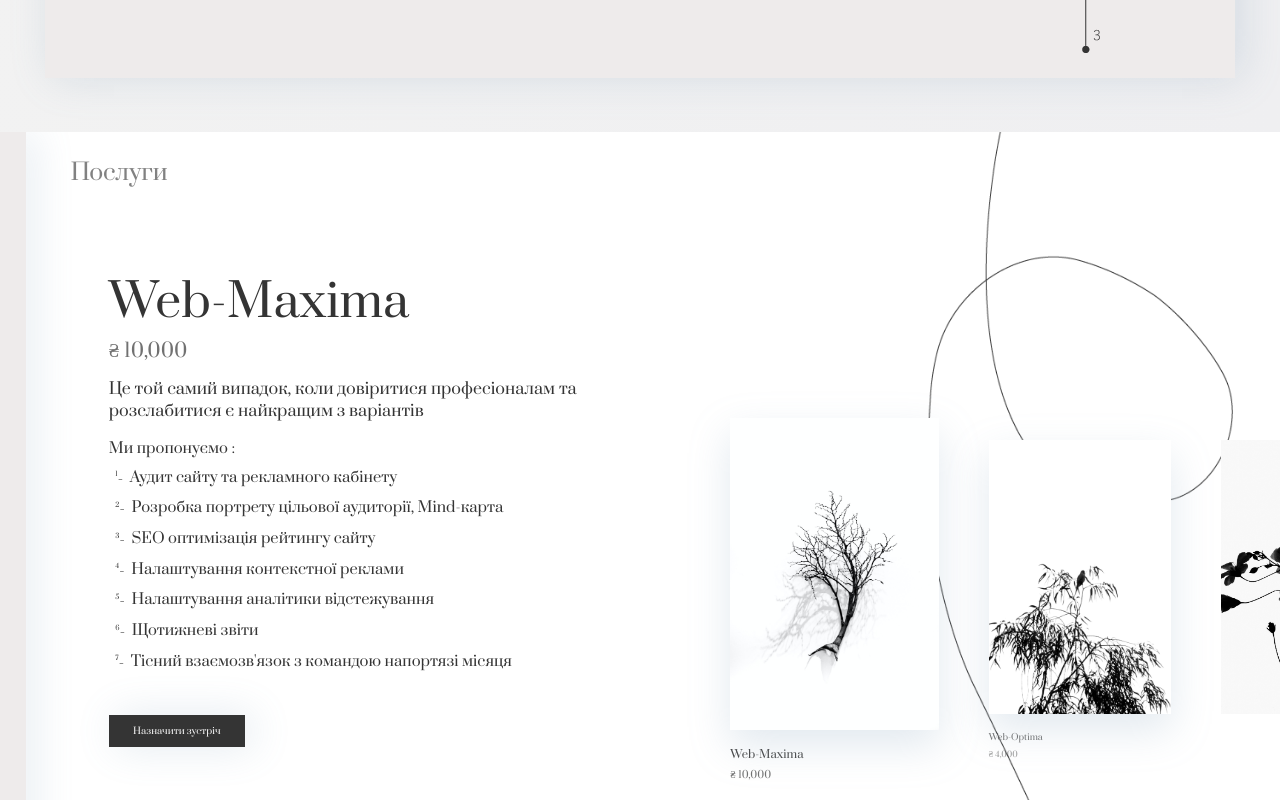
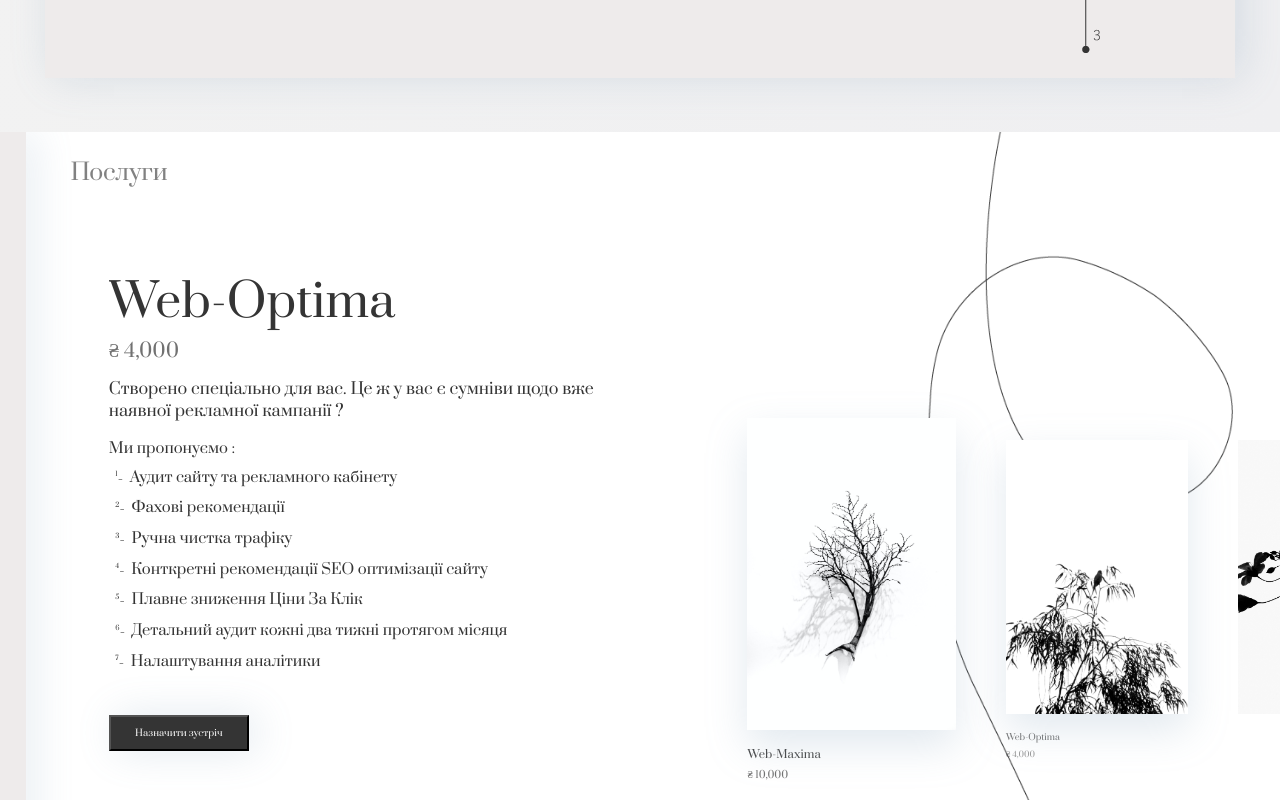
Before and after one commit to 3DMaX123/fma, a React (Create React App) app: page / in a window 1280 px wide. Shown: the part 880-1680 px from the top of the page. Built offline with nearby package versions, Linux system fonts and the light colour scheme; a web font is replaced by a local one.

Commit message:
animation in progress

```diff
--- a/src/App.css
+++ b/src/App.css
@@ -85,14 +85,16 @@
   }
 
 
-  @keyframes slideUp {
-    0% {transform: translateY(2.083vw);}
-    100% {transform: translateY(0);opacity:1;}
+  .animationDiv{
+    overflow: hidden;
   }
 
-  @keyframes slideDown {
-      0% {transform: translateY(-2.083vw);}
-      100% {transform: translateY(0);opacity:1;}
+  .animSlideUp{
+    animation: slideUp .8s ease both;
+  }
+
+  .animSlideDown{
+    animation: slideDown .7s ease both;
   }
 
 
--- a/src/container/Price/Price.css
+++ b/src/container/Price/Price.css
@@ -66,6 +66,15 @@
 }
 
 .ProductDescription{
+    font-family: var(--font-main);
+    font-style: normal;
+    font-weight: 400;
+    font-size: 1.25vw;
+
+    color: var(--color-black);
+}
+
+.ProductDescriptionBR{
     font-family: var(--font-main);
     font-style: normal;
     font-weight: 400;
@@ -175,11 +184,20 @@
     height: 100%;
 }
 
-.Web-Maxima{
+.Web-Maxima,
+.Web-Optima{
     display: flex;
     justify-content: center;
     margin-right: 3.9vw;
     flex-direction: column;
+}
+
+.Text-Web-Maxima,
+.Text-Web-Optima{
+    display: flex;
+    justify-content: center;
+    flex-direction: column;
+    align-items: flex-start;
 }
 
 .Web-Maxima img{
@@ -297,3 +315,113 @@
     color: var(--color-white);
     margin-top: 0.42vw;
 }
+
+/* A LOT OF KEY FRAMES !!!!!!*/
+
+.NameDiv{
+    animation: slideLeftName 1.4s ease-in-out both;
+}
+
+.NameDiv p{
+    white-space: nowrap;
+}
+
+.PriceDiv{
+    animation: slideLeftPrice .3s ease-in-out both;
+    animation-delay: .4s;
+}
+
+.PriceDiv p{
+    white-space: nowrap;
+}
+
+.DescriptionDiv{
+    animation: slideLeftDescription 1s ease-in-out both;
+    animation-delay: .6s;
+}
+
+.DescriptionDiv p{
+    white-space: nowrap;
+}
+
+.DescriptionBRDiv{
+    animation: slideLeftDescriptionBR 1s ease-in-out both;
+    animation-delay: .8s;
+}
+
+.DescriptionBRDiv p{
+    white-space: nowrap;
+}
+
+.ProposeDiv{
+    animation: slideLeftPropose 1s ease-in-out both;
+    animation-delay: 1s;
+}
+
+.ProposeDiv p{
+    white-space: nowrap;
+}
+
+.ProductListElement{
+    animation: slideLeftList 1s ease-in-out both;
+    animation-delay: 1.2s;
+}
+
+.ProductListElement p{
+    white-space: nowrap;
+}
+
+.ListZero{ animation-delay: 1.2s; }
+.ListOne{ animation-delay: 1.4s; }
+.ListTwo{ animation-delay: 1.6s; }
+.ListThree{ animation-delay: 1.8s; }
+.ListFour{ animation-delay: 2s; }
+.ListFife{ animation-delay: 2s; }
+.ListSix{ animation-delay: 2.4s; }
+
+@keyframes slideLeftName {
+    0%{
+        width: 0px;
+    }100%{
+        width: 60%;
+    }
+}
+@keyframes slideLeftPrice {
+    0%{
+        width: 0px;
+    }100%{
+        width: 16%;
+    }
+}
+
+@keyframes slideLeftDescription {
+    0%{
+        width: 0px;
+    }100%{
+        width: 100%;
+    }
+}
+
+@keyframes slideLeftDescriptionBR {
+    0%{
+        width: 0px;
+    }100%{
+        width: 50%;
+    }
+}
+
+@keyframes slideLeftPropose {
+    0%{
+        width: 0px;
+    }100%{
+        width: 50%;
+    }
+}
+
+@keyframes slideLeftList {
+    0%{
+        width: 0px;
+    }100%{
+        width: 100%;
+    }
+}
--- a/src/container/Price/Price.jsx
+++ b/src/container/Price/Price.jsx
@@ -1,19 +1,15 @@
-import React from 'react'
+import React, { useState } from 'react'
 
 import './Price.css';
 import images from '../../constants/images';
 
-const Price = () => {
+function Web_Maxima(){
 
   return(
-    <div className="app__price" id='services'>
-      <div className="app__price-leftline"></div>
-      <div className='app__price-information'>
-        <p className='ProductSign'>Послуги</p>
-        <div className='ProductInformation'>
+    <div className='Text-Web-Maxima'>
       <p className='ProductName'>Web-Maxima</p>
       <p className='ProductPrice'>₴ 10,000</p>
-          <p className='ProductDescription'>Це той самий випадок, коли довіритися професіоналам та <br /> розслабитися є найкращим з варіантів</p>
+      <p className='ProductDescriptionBR'>Це той самий випадок, коли довіритися професіоналам та розслабитися є найкращим з варіантів</p>
       <p className='ProductPropose'>Ми пропонуємо :</p>
       <div className='ProductPropose-list'>
         <div className='ProductListElement'>
@@ -29,7 +25,7 @@ const Price = () => {
         <div className='ProductListElement'>
           <p className='ListNumber'>3</p>
           <p className='ListDash'>-</p>
-              <p className='ListDescription'>SEO оптимізація рейтингу сайту</p>
+          <p className='ListDescription'>SEO оптимізація сайту</p>
         </div>
         <div className='ProductListElement'>
           <p className='ListNumber'>4</p>
@@ -44,7 +40,7 @@ const Price = () => {
         <div className='ProductListElement'>
           <p className='ListNumber'>6</p>
           <p className='ListDash'>-</p>
-              <p className='ListDescription'>Щотижневі звіти</p>
+          <p className='ListDescription'>Детальний аудит кожний тиждень протягом місяця</p>
         </div>
         <div className='ProductListElement'>
           <p className='ListNumber'>7</p>
@@ -52,7 +48,77 @@ const Price = () => {
           <p className='ListDescription'>Тісний взаємозв'язок з командою напортязі місяця</p>
         </div>
       </div>
-          <a href="/#" className='DateUs'>Назначити зустріч</a>
+    </div>
+  )
+}
+
+function Web_Optima(){
+
+  return(
+    <div className='Text-Web-Optima'>
+    <div className='animationDiv NameDiv'><p className='ProductName'>Web-Optima</p></div>
+    <div className='animationDiv PriceDiv'><p className='ProductPrice'>₴ 4,000</p></div>
+    <div className='animationDiv DescriptionDiv'><p className='ProductDescription'>Створено спеціально для вас. Це ж у вас є сумніви щодо вже</p></div>
+    <div className='animationDiv DescriptionBRDiv'><p className='ProductDescriptionBR'> наявної рекламної кампанії ?</p></div>
+    <div className='animationDiv ProposeDiv'><p className='ProductPropose'>Ми пропонуємо :</p></div>
+    <div className='ProductPropose-list'>
+      <div className='ProductListElement ListZero animationDiv'>
+        <p className='ListNumber'>1</p>
+        <p className='ListDash'>-</p>
+        <p className='ListDescription'>Аудит сайту та рекламного кабінету</p>
+      </div>
+      <div className='ProductListElement ListOne animationDiv'>
+        <p className='ListNumber'>2</p>
+        <p className='ListDash'>-</p>
+        <p className='ListDescription anim'>Фахові рекомендації</p>
+      </div>
+      <div className='ProductListElement ListTwo animationDiv'>
+        <p className='ListNumber'>3</p>
+        <p className='ListDash'>-</p>
+        <p className='ListDescription'>Ручна чистка трафіку</p>
+      </div>
+      <div className='ProductListElement ListThree animationDiv'>
+        <p className='ListNumber'>4</p>
+        <p className='ListDash'>-</p>
+        <p className='ListDescription'>Конткретні рекомендації SEO оптимізації сайту</p>
+      </div>
+      <div className='ProductListElement ListFour animationDiv'>
+        <p className='ListNumber'>5</p>
+        <p className='ListDash'>-</p>
+        <p className='ListDescription'>Плавне зниження Ціни За Клік</p>
+      </div>
+      <div className='ProductListElement ListFife animationDiv'>
+        <p className='ListNumber'>6</p>
+        <p className='ListDash'>-</p>
+        <p className='ListDescription'>Детальний аудит кожні два тижні протягом місяця</p>
+      </div>
+      <div className='ProductListElement ListSix animationDiv'>
+        <p className='ListNumber'>7</p>
+        <p className='ListDash'>-</p>
+        <p className='ListDescription'>Налаштування аналітики</p>
+      </div>
+    </div>
+  </div>
+  )
+}
+
+const Price = () => {
+
+  const [ whichOne, setWhichOne ] = useState('web-optima');
+
+  return(
+    <div className="app__price" id='services'>
+      <div className="app__price-leftline"></div>
+      <div className='app__price-information'>
+        <p className='ProductSign'>Послуги</p>
+        <div className='ProductInformation'>
+          {whichOne === 'web-maxima' &&
+            <Web_Maxima />
+          }
+          {whichOne === 'web-optima' &&
+            <Web_Optima />
+          }
+          <button onClick={() => whichOne === 'web-optima' ? setWhichOne('web-maxima') : setWhichOne('web-optima')} className='DateUs'>Назначити зустріч</button>
         </div>
 
       </div>
@@ -60,7 +126,7 @@ const Price = () => {
             <img src={images.arrowfour} alt="Arrow four" />
           </div>
       <div className='app__price-products'>
-          <div className='Web-Maxima'>
+          <div className='Web-Maxima' >
             <img src={images.web_maxima} alt="Web-Maxima logo" />
             <p className='ProductListName'>Web-Maxima</p>
             <p className='ProductListPrice'>₴ 10,000</p>
--- a/src/container/Review/Review.jsx
+++ b/src/container/Review/Review.jsx
@@ -50,7 +50,7 @@ const Review = () => {
           PositionSign="Co-Ceo"
           NameOfCompany="Feed Motion ADS"
           Stars="5"
-          Review="Були проведені чудові роботи. Налаштували оптимізували та підказали"
+          Review="Були проведені чудові роботи. Налаштували оптимізували та підказалиБули проведені чудові роботи. Налаштували оптимізували та підказалиБули проведені чудові роботи. Налаштували оптимізували та підказалиБули проведені чудові роботи. Налаштували оптимізували та підказалиБули проведені чудові роботи. Налаштували оптимізували та підказалиegegegegerggerger"
         />
         <ReviewForm
           Name="Олександр"
--- a/src/container/Review/Type Review/TypeReview.css
+++ b/src/container/Review/Type Review/TypeReview.css
@@ -159,35 +159,23 @@
 
 }
 
-.animOne{
-    animation: slideUp .8s ease both;
-}
-.animTwo{
-    animation: slideUp .8s ease both;
-}
-.animThree{
-    animation: slideUp .8s ease both;
-}
-.animFour{
-    animation: slideUp .8s ease both;
-}
 
-.animOneNo{
-    animation: slideDown .7s ease both;
-}
-.animTwoNo{
+.animSlideDownOne{
     animation: slideDown .7s ease both;
     animation-delay: .2s;
 }
-.animThreeNo{
+.animSlideDownTwo{
     animation: slideDown .7s ease both;
     animation-delay: .4s;
 }
-.animFourNo{
+.animSlideDownThree{
     animation: slideDown .7s ease both;
     animation-delay: .6s;
 }
-
+.animSlideDownFour{
+    animation: slideDown .7s ease both;
+    animation-delay: .8s;
+}
 
 @keyframes slideUp {
     0% {transform: translateY(2.083vw);}
@@ -198,7 +186,6 @@
     0% {transform: translateY(-2.083vw);}
     100% {transform: translateY(0);opacity:1;}
 }
-
 
 .content-image{
     display: flex;
```
Also changed, not shown: src/container/Review/Type Review/TypeReview.jsx (+8 -8 lines). Lines whose indentation alone changed are shown as unchanged.
